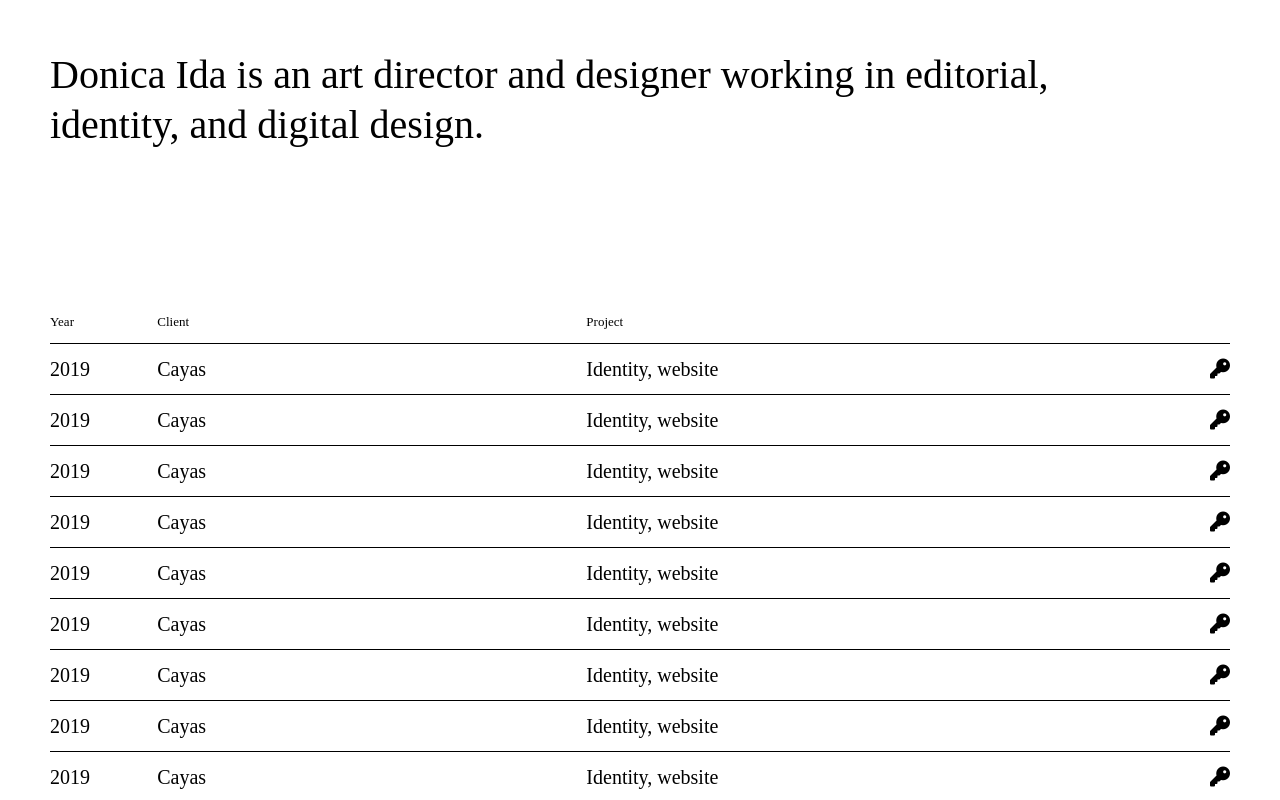
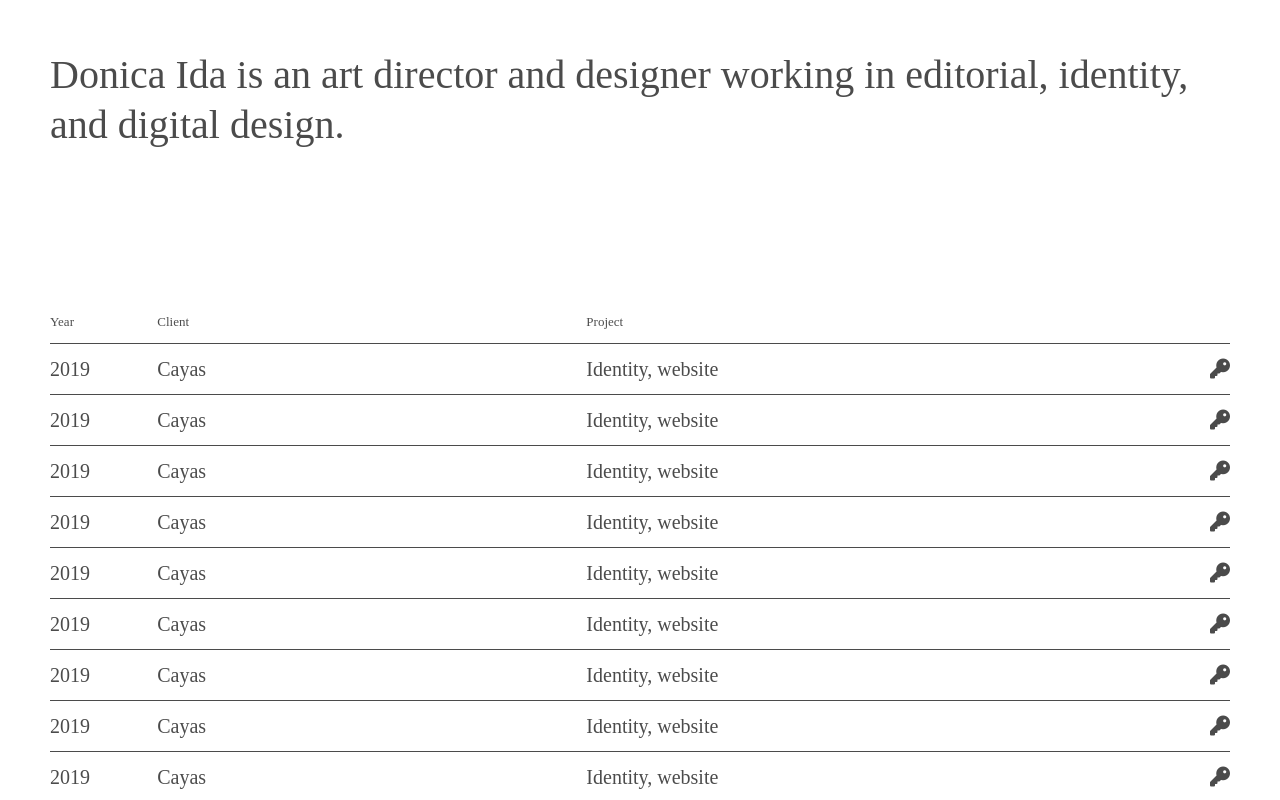
Before and after one commit to rlaclghks123/Learn_About_CSS, a website: page donicaida.html in a window 1280 px wide. Shown: the top 800 px of the page. Drawn offline with nearby package versions, Linux system fonts and the light colour scheme; files that its build step writes are made by us from their sources.

Commit message:
cloneCording -donicaida
마지막수정

```diff
--- a/gulpfile.babel.js
+++ b/gulpfile.babel.js
@@ -9,7 +9,7 @@ sass.compiler = require("node-sass");
 const routes = {
     css: {
         watch: "src/scss/*",
-        src: "src/scss/beige.scss",
+        src: "src/scss/donicaida.scss",
         dest: "dest/css"
     }
 };
--- a/src/scss/donicaida.scss
+++ b/src/scss/donicaida.scss
@@ -7,16 +7,18 @@
 body {
     padding: 50px;
     height: 200vh;
+    opacity: 0.7;
 }
 
 main {
 
     header {
-        width: 90%;
+        width: 100%;
 
         h1 {
             font-size: 40px;
             line-height: 50px;
+            font-weight: 400;
         }
     }
 
```
Also changed, not shown: dest/css/beige.css (deleted), dest/css/donicaida.css (added).
